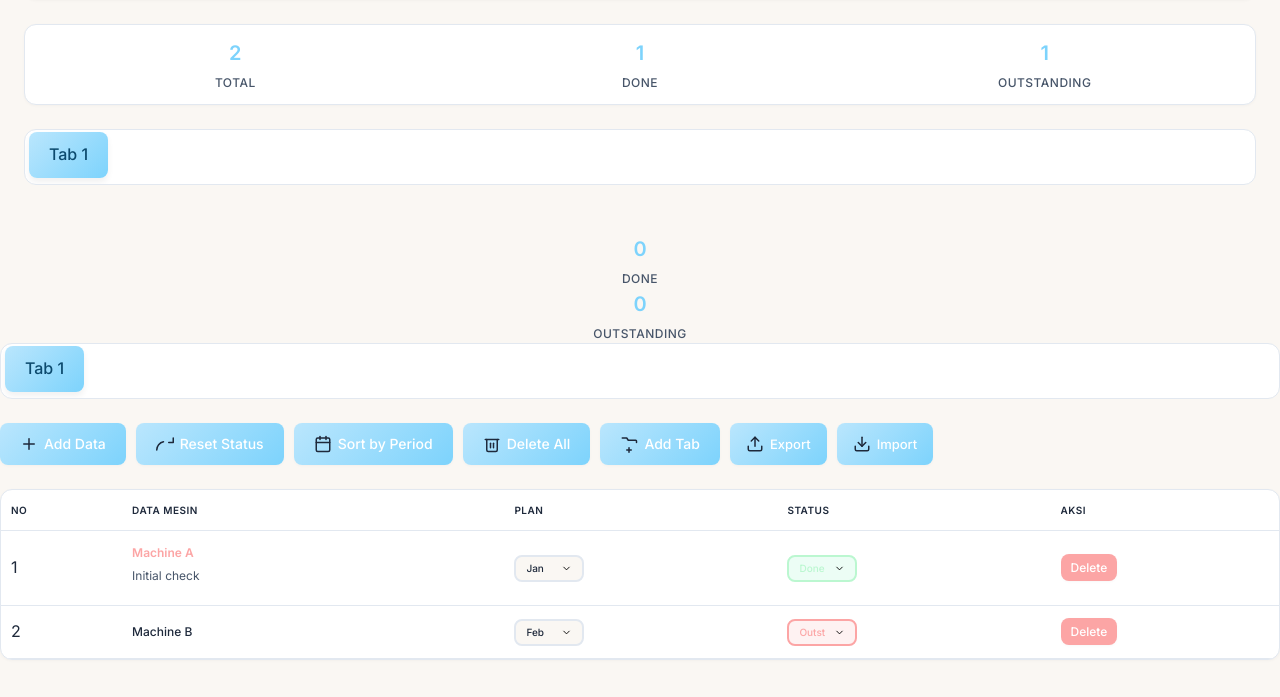
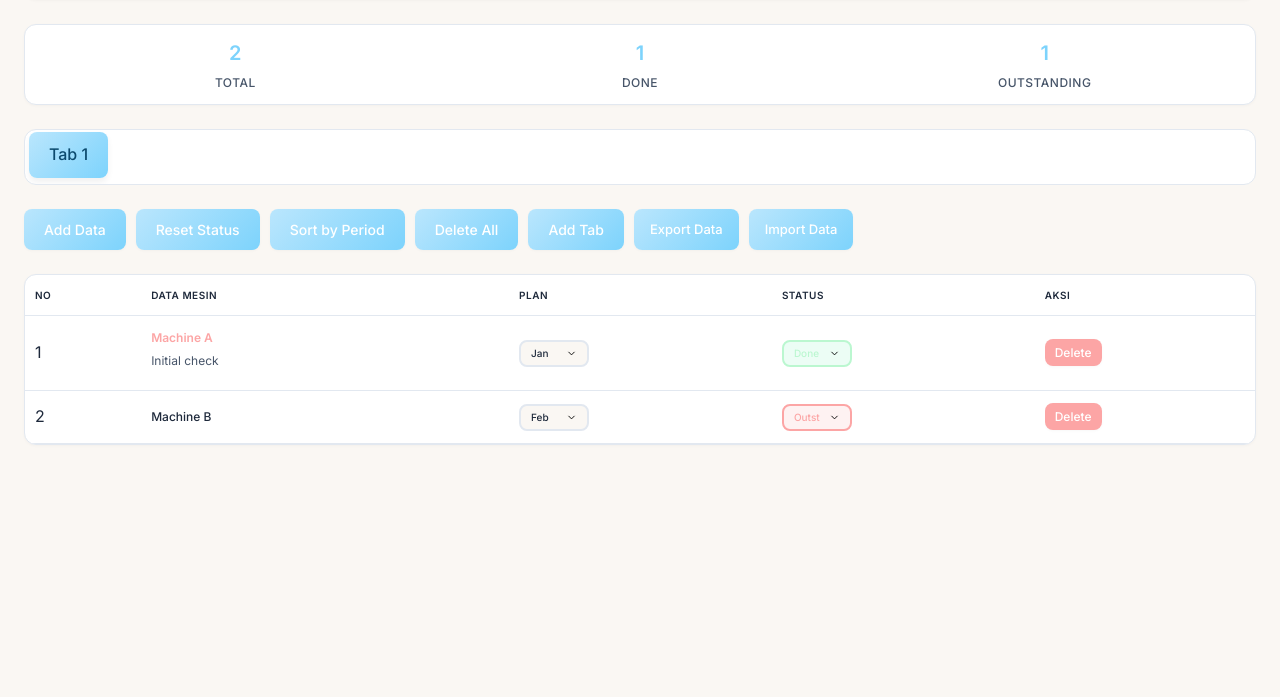
Before and after one commit to AnwarITM/itm, a plain HTML site: page app.html in a window 1280 px wide. Shown: the part 103-800 px from the top of the page. Drawn offline with Linux system fonts and the light colour scheme.

Commit message:
Update app.html add svg fail

```diff
--- a/app.html
+++ b/app.html
@@ -33,104 +33,17 @@
             <div class="tab active" onclick="switchTab(0)">Tab 1</div>
         </div>
 
-      </div>
-            <div class="stat-item">
-                <div class="stat-number" id="doneStat">0</div>
-                <div class="stat-label">Done</div>
-            </div>
-            <div class="stat-item">
-                <div class="stat-number" id="outstandingStat">0</div>
-                <div class="stat-label">Outstanding</div>
-            </div>
+        <div class="tab-controls">
+            <button onclick="showAddModal()" title="Add New Data">Add Data</button>
+            <button onclick="resetStatus()" title="Reset All Status">Reset Status</button>
+            <button onclick="sortByPeriod()" title="Sort by Period">Sort by Period</button>
+            <button onclick="deleteAll()" title="Delete All Data">Delete All</button>
+            <button onclick="addTab()" title="Add New Tab">Add Tab</button>
+            <button id="removeTabBtn" onclick="removeTab()" title="Remove Current Tab">Remove Tab</button>
+            <button id="exportBtn" onclick="exportData()" title="Export Data to JSON">Export Data</button>
+            <button id="importBtn" onclick="document.getElementById('importFile').click()" title="Import Data from JSON">Import Data</button>
+            <input type="file" id="importFile" style="display: none;" accept=".json" onchange="importData(event)">
         </div>
-
-        <div class="tabs" id="tabs">
-            <div class="tab active" onclick="switchTab(0)">Tab 1</div>
-        </div>
-
-        <div class="tab-controls">
-  <button onclick="showAddModal()" title="Add New Data">
-    <svg xmlns="http://www.w3.org/2000/svg" width="18" height="18" fill="none" stroke="currentColor"
-         stroke-width="2" stroke-linecap="round" stroke-linejoin="round" viewBox="0 0 24 24">
-      <line x1="12" y1="5" x2="12" y2="19"/>
-      <line x1="5" y1="12" x2="19" y2="12"/>
-    </svg>
-    Add Data
-  </button>
-
-  <button onclick="resetStatus()" title="Reset All Status">
-    <svg xmlns="http://www.w3.org/2000/svg" width="18" height="18" fill="none" stroke="currentColor"
-         stroke-width="2" stroke-linecap="round" stroke-linejoin="round" viewBox="0 0 24 24">
-      <polyline points="23 4 23 10 17 10"/>
-      <path d="M1 20a11 11 0 0 1 9-10.95"/>
-    </svg>
-    Reset Status
-  </button>
-
-  <button onclick="sortByPeriod()" title="Sort by Period">
-    <svg xmlns="http://www.w3.org/2000/svg" width="18" height="18" fill="none" stroke="currentColor"
-         stroke-width="2" stroke-linecap="round" stroke-linejoin="round" viewBox="0 0 24 24">
-      <rect x="3" y="4" width="18" height="18" rx="2"/>
-      <line x1="16" y1="2" x2="16" y2="6"/>
-      <line x1="8" y1="2" x2="8" y2="6"/>
-      <line x1="3" y1="10" x2="21" y2="10"/>
-    </svg>
-    Sort by Period
-  </button>
-
-  <button onclick="deleteAll()" title="Delete All Data">
-    <svg xmlns="http://www.w3.org/2000/svg" width="18" height="18" fill="none" stroke="currentColor"
-         stroke-width="2" stroke-linecap="round" stroke-linejoin="round" viewBox="0 0 24 24">
-      <polyline points="3 6 5 6 21 6"/>
-      <path d="M19 6v14a2 2 0 0 1-2 2H7a2 2 0 0 1-2-2V6"/>
-      <line x1="10" y1="11" x2="10" y2="17"/>
-      <line x1="14" y1="11" x2="14" y2="17"/>
-    </svg>
-    Delete All
-  </button>
-
-  <button onclick="addTab()" title="Add New Tab">
-    <svg xmlns="http://www.w3.org/2000/svg" width="18" height="18" fill="none" stroke="currentColor"
-         stroke-width="2" stroke-linecap="round" stroke-linejoin="round" viewBox="0 0 24 24">
-      <path d="M3 4h6l2 3h10a1 1 0 0 1 1 1v2"/>
-      <line x1="12" y1="17" x2="12" y2="23"/>
-      <line x1="9" y1="20" x2="15" y2="20"/>
-    </svg>
-    Add Tab
-  </button>
-
-  <button id="removeTabBtn" onclick="removeTab()" title="Remove Current Tab">
-    <svg xmlns="http://www.w3.org/2000/svg" width="18" height="18" fill="none" stroke="currentColor"
-         stroke-width="2" stroke-linecap="round" stroke-linejoin="round" viewBox="0 0 24 24">
-      <path d="M3 4h6l2 3h10a1 1 0 0 1 1 1v2"/>
-      <line x1="15" y1="15" x2="21" y2="21"/>
-      <line x1="21" y1="15" x2="15" y2="21"/>
-    </svg>
-    Remove Tab
-  </button>
-
-  <button id="exportBtn" onclick="exportData()" title="Export Data to JSON">
-    <svg xmlns="http://www.w3.org/2000/svg" width="18" height="18" fill="none" stroke="currentColor"
-         stroke-width="2" stroke-linecap="round" stroke-linejoin="round" viewBox="0 0 24 24">
-      <path d="M21 15v4a2 2 0 0 1-2 2H5a2 2 0 0 1-2-2v-4"/>
-      <polyline points="17 8 12 3 7 8"/>
-      <line x1="12" y1="3" x2="12" y2="15"/>
-    </svg>
-    Export
-  </button>
-
-  <button id="importBtn" onclick="document.getElementById('importFile').click()" title="Import Data from JSON">
-    <svg xmlns="http://www.w3.org/2000/svg" width="18" height="18" fill="none" stroke="currentColor"
-         stroke-width="2" stroke-linecap="round" stroke-linejoin="round" viewBox="0 0 24 24">
-      <path d="M21 15v4a2 2 0 0 1-2 2H5a2 2 0 0 1-2-2v-4"/>
-      <polyline points="7 10 12 15 17 10"/>
-      <line x1="12" y1="15" x2="12" y2="3"/>
-    </svg>
-    Import
-  </button>
-
-  <input type="file" id="importFile" style="display: none;" accept=".json" onchange="importData(event)">
-</div>
 
         <div class="table-container">
             <table id="dataTable">
@@ -147,7 +60,6 @@
             </table>
         </div>
 
-        <!-- Add/Edit Data Modal -->
         <div class="modal" id="addModal">
             <div class="modal-content">
                 <h2 id="modalTitle">Add Data</h2>
@@ -161,7 +73,6 @@
             </div>
         </div>
 
-        <!-- Rename Tab Modal -->
         <div class="modal" id="renameModal">
             <div class="modal-content">
                 <h2>Rename Tab</h2>
@@ -173,18 +84,6 @@
                 </div>
             </div>
         </div>
-
-        <!-- Confirmation Modal -->
-        <div class="modal" id="confirmModal">
-            <div class="modal-content confirm-modal-content">
-                <h2 id="confirmTitle">Confirm</h2>
-                <p id="confirmMessage"></p>
-                <div class="modal-buttons">
-                    <button class="btn-secondary" onclick="closeConfirmModal()">Cancel</button>
-                    <button id="confirmActionBtn" onclick="executeConfirmedAction()">Confirm</button>
-                </div>
-            </div>
-        </div>
     </div>
 
     <script src="script.js"></script>
```
